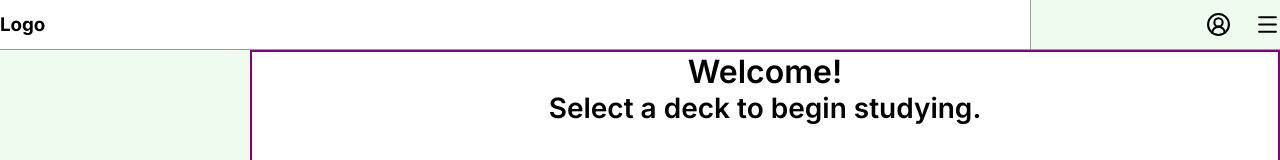
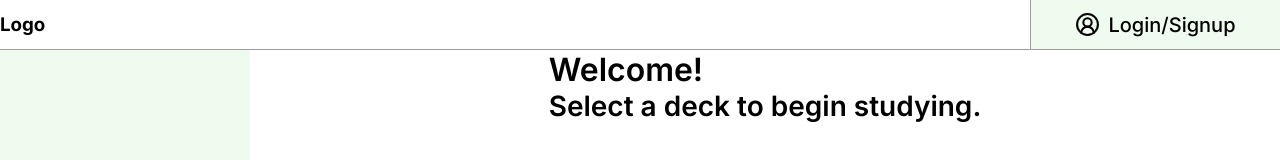
Before and after one commit to eshigh23/Multilingual_Flashcards, a React (Vite) app in the folder client/: page / in a window 1280 px wide. Shown: the top 160 px of the page. Built offline with nearby package versions, Linux system fonts and the light colour scheme; no server answers.

Commit message:
more styling added

```diff
--- a/client/src/components/CreateCard.css
+++ b/client/src/components/CreateCard.css
@@ -1,6 +1,30 @@
+
+.createcard {
+    width: 100%;
+    max-width: 750px;
+    /* border: 2px solid blue; */
+}
+
+.createcard--dictionary-text {
+    font-size: 1.25rem;
+    font-weight: 600;
+    margin-top: 2vh;
+    align-self: flex-start;
+}
+
+.createcard--flashcard-container {
+    display: flex;
+    flex-direction: column;
+}
+
+.createcard--flashcard {
+    width: 100%;
+    margin-top: 1vh;
+    margin-bottom: 5vh;
+}
 
 .createcard--input-wrapper {
-    margin-top: .5rem;
+    /* border: 5px solid red; */
     display: flex;
     align-items: center;
     justify-content: space-between;
@@ -38,9 +62,11 @@
 
 .createcard--result-wrapper {
     background-color: #FBFBFB;
+    cursor: pointer;
 }
 
 .createcard--column-headers {
+    border-top: 1px solid black;
     font-weight: 600;
 }
 
@@ -51,3 +77,18 @@
     padding: .2em .5em;
     cursor: pointer;
 }
+
+@media (min-width: 1028px) {
+
+    .createcard--flashcard {
+        margin: auto;
+        border: 1px solid black;
+        border-radius: 12px;
+        box-shadow: 4px 4px 0px rgba(0, 0, 0, 0.63);
+    }
+
+    .createcard--input-wrapper {
+        border: none;
+        /* border-bottom: 1px solid black; */
+    }
+}
--- a/client/src/components/CreateCard.jsx
+++ b/client/src/components/CreateCard.jsx
@@ -39,7 +39,12 @@ export default function CreateCard({ deckId, addCard }) {
     }
 
     return(
-        <>
+        <div className='createcard'>
+
+            <div className="createcard--flashcard-container">
+                <p className="createcard--dictionary-text">Dictionary Search</p>
+
+                <div className="createcard--flashcard">
                     <div className="createcard--input-wrapper">
                         <input
                             type="text"
@@ -72,6 +77,8 @@ export default function CreateCard({ deckId, addCard }) {
                         ))}
                         </>
                     )}
-      </>
+                    </div>
+            </div>
+      </div>
     )
 }
--- a/client/src/components/DashboardLayout.css
+++ b/client/src/components/DashboardLayout.css
@@ -35,7 +35,7 @@
 
 
 
-@media (min-width: 500px) {
+@media (min-width: 758px) {
   .dashboard-layout {
     grid-template-columns: 250px 1fr;
     grid-template-rows: 50px 1fr;
--- a/client/src/components/MainSection.css
+++ b/client/src/components/MainSection.css
@@ -1,13 +1,14 @@
 
 .main {
-    border: 2px solid purple;
+    /* border: 2px solid purple; */
     display: flex;
     height: 100%;
     flex-direction: column;
     align-items: center;
-    text-align: center;
+    /* text-align: center; */
     gap: 2rem;
     min-height: 600px;
+    overflow-y: auto;
 }
 
 .main--header {
--- a/client/src/components/Navbar.css
+++ b/client/src/components/Navbar.css
@@ -18,3 +18,29 @@
     max-width: 250px;
     gap: 1.5rem;
 }
+
+.desktop--only {
+    display: none;
+}
+
+
+@media (min-width: 1028px) {
+
+    .mobile--only {
+        display: none;
+    }
+    .desktop--only {
+        display: flex;
+        justify-content: center;
+        cursor: pointer;
+    }
+
+    .navbar--icons {
+        gap: .5rem;
+    }
+
+    .desktop--only p{
+        font-size: 1.25rem;
+        font-weight: 500;
+    }
+}
--- a/client/src/components/Navbar.jsx
+++ b/client/src/components/Navbar.jsx
@@ -5,9 +5,13 @@ export default function Navbar(){
     return (
         <div className="navbar">
             <h3>Logo</h3>
-            <div className="navbar--icons">
+            <div className="navbar--icons mobile--only">
                 <CircleUserRound size={25} color={'black'}/>
                 <Menu size={25} color={'black'}/>
+            </div>
+            <div className="navbar--icons desktop--only">
+                <CircleUserRound size={25} color={'black'}/>
+                <p>Login/Signup</p>
             </div>
         </div>
     )
--- a/client/src/index.css
+++ b/client/src/index.css
@@ -4,6 +4,10 @@
   margin: 0;
   padding: 0;
   box-sizing: border-box;
+}
+
+body {
+  min-width: 360px;
 }
 
 html, body {
--- a/client/src/pages/DeckPage.css
+++ b/client/src/pages/DeckPage.css
@@ -9,13 +9,21 @@
 
 }
 .deck--name {
+    display: block;
     font-size: 1.75rem;
     font-weight: 500;
     text-transform: capitalize;
 }
 
 .deck--header {
+    display: flex;
+    flex-direction: column;
     margin-top: 3rem;
+    /* border: 1px solid red; */
+    text-align: center;
+    gap: .5em;
+
+
 }
 
 .deck--preheaders {
@@ -101,34 +109,34 @@
 }
 
 .deck--create-card{
+    /* border: 1px solid orange; */
     margin-top: 1rem;
-    /* border: 1px solid red; */
     height: 100%;
     display: flex;
     flex-direction: column;
-    align-items: flex-start;
-    overflow-y: auto;
-    -webkit-overflow-scrolling: touch; /* smooth scroll on iOS */
+    align-items: center;
 }
 
 /* hide scrollbar (works across browsers) */
 .deck--create-card::-webkit-scrollbar {
   display: none;
 }
+
 .deck--create-card {
   scrollbar-width: none; /* Firefox */
 }
 
-.deck--dictionary-text {
-    font-size: 1.25rem;
-    font-weight: 600;
-    margin-top: 1.5rem;
-}
+
 
 
 @media (min-width: 1028px) {
     .deck--preheaders {
         justify-content: start;
+    }
+
+    .deck--header {
+        text-align: start;
+        margin-inline: 1rem;
     }
 
     .deck--buttons {
@@ -164,10 +172,12 @@
         border-top: 1px solid #BFBFBF;
     }
 
-    /* .deck--buttons div.active {
-        height: 5px;
-        background-color: #EFFBEF;
-        width: 100%;
-        border-top: 1px solid #BFBFBF;
-    } */
+    .deck--dictionary-text {
+        font-size: 1.25rem;
+        font-weight: 600;
+        margin: auto;
+        margin-top: 2vh;
+        align-self: flex-start;
+    }
+
 }
--- a/client/src/pages/DeckPage.jsx
+++ b/client/src/pages/DeckPage.jsx
@@ -65,7 +65,9 @@ export default function DeckPage({ deckId }){
                         <p>Deck settings</p>
                     </div>
                 </div>
+
                 <p className="deck--name">{deck.name}</p>
+
                 <div className="deck--buttons">
                     <div className="deck--button-container">
                         <div
@@ -114,7 +116,6 @@ export default function DeckPage({ deckId }){
 
             ) : (
                 <div className="deck--create-card">
-                    <p className="deck--dictionary-text">Dictionary Search</p>
                     <CreateCard
                         deckId={deckId}
                         addCard={addNewCardToDeck}
```
Lines whose indentation alone changed are shown as unchanged.
